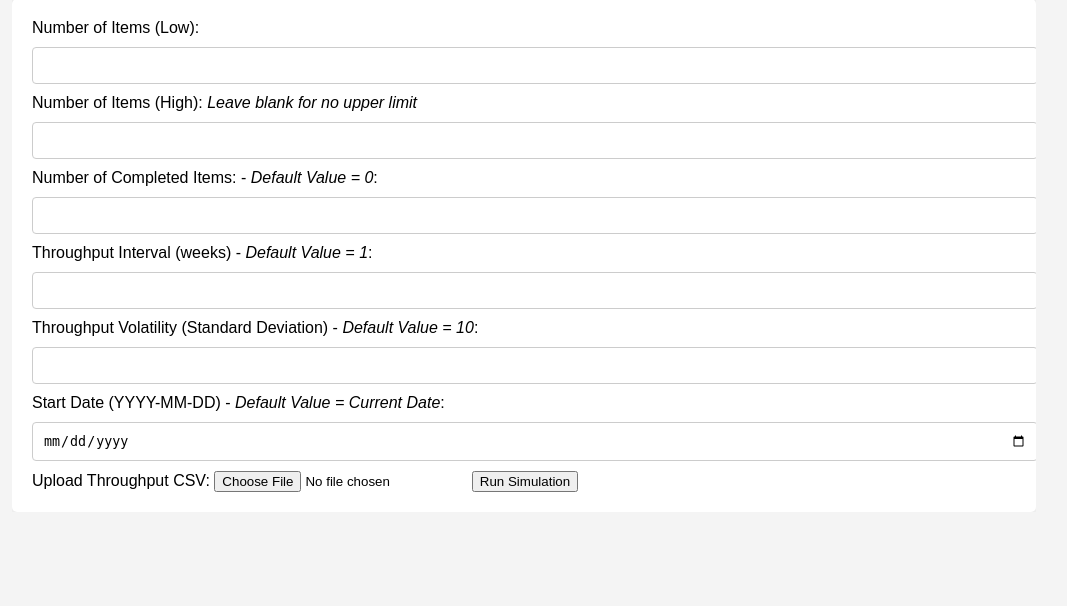
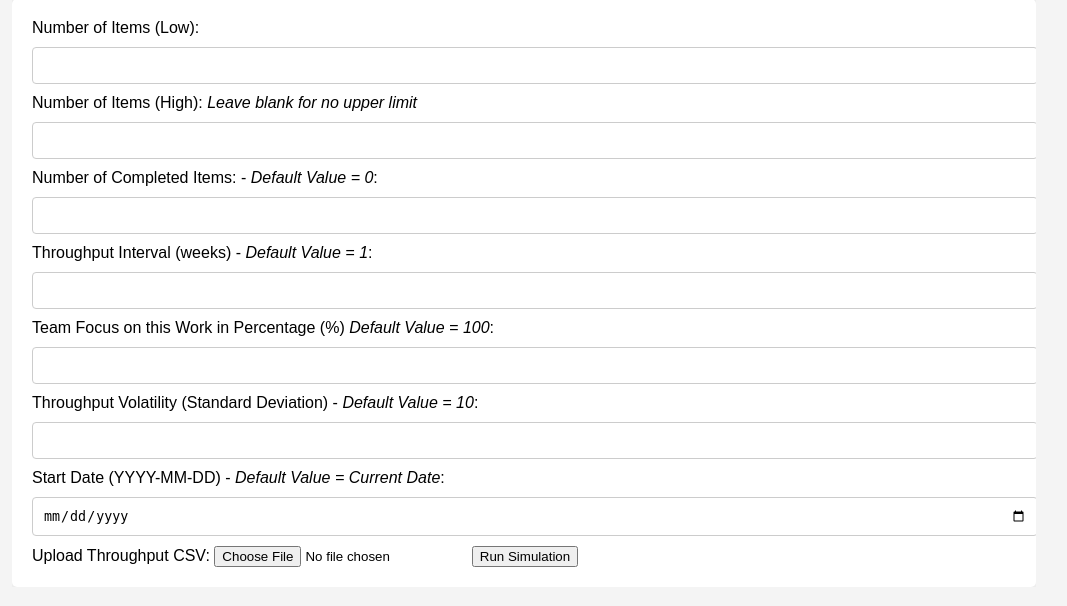
Before and after one commit to jeremyrutz/agile-forecast-webapp, a Flask app: page / in a window 1280 px wide. Shown: the part 38-644 px from the top of the page, without its empty margins (116-1183 px from the left). Run offline with Flask 2, Linux system fonts and the light colour scheme.

Commit message:
added focus parameter to input

```diff
--- a/app.py
+++ b/app.py
@@ -55,6 +55,10 @@ def simulate():
                 raise ValueError("Number of items (high) must be a positive integer.")
 
             timeframe_weeks = get_int_form_value(request.form, 'timeframe_weeks', 1)
+            item_focus = get_float_form_value(request.form, 'item_focus', 100)  # Default to 100%
+            if item_focus < 0 or item_focus > 100:
+                raise ValueError("Item focus must be between 0 and 100 percent.")
+
             throughput_sigma = get_float_form_value(request.form, 'throughput_sigma', 10)
             start_date = request.form.get('start_date') or datetime.today().strftime('%Y-%m-%d')
         except Exception as e:
@@ -77,6 +81,7 @@ def simulate():
             'num_items_high': num_items_high,
             'num_completed': num_completed,
             'timeframe_weeks': timeframe_weeks,
+            'item_focus': item_focus,
             'throughput_sigma': throughput_sigma,
             'start_date': start_date,
             'csv_file_path': csv_file_path
--- a/templates/index.html
+++ b/templates/index.html
@@ -28,6 +28,7 @@
                         <li>Number of Items (high): {{ params.num_items_high }}</li>
                         <li>Number Completed: {{ params.num_completed }}</li>
                         <li>Throughput Interval (weeks): {{ params.timeframe_weeks }}</li>
+                        <li>Team Focus on this work (%): {{ params.item_focus }}</li>
                         <li>Throughput Volatility (Standard Deviation): {{ params.throughput_sigma }}</li>
                         <li>Start Date: {{ params.start_date }}</li>
                         <!-- Show throughput_data only if available -->
@@ -58,6 +59,9 @@
             <label for="timeframe_weeks">Throughput Interval (weeks) - <i>Default Value = 1</i>:</label>
             <input type="number" id="timeframe_weeks" name="timeframe_weeks" />
 
+            <label for="item_focus">Team Focus on this Work in Percentage (%) <i>Default Value = 100</i>:</label>
+            <input type="number" id="item_focus" name="item_focus" />
+
             <label for="throughput_sigma">Throughput Volatility (Standard Deviation) - <i>Default Value = 10</i>:</label>
             <input type="number" id="throughput_sigma" name="throughput_sigma" />
 
```
Also changed, not shown: src/simulation.py (+6 -3 lines).
